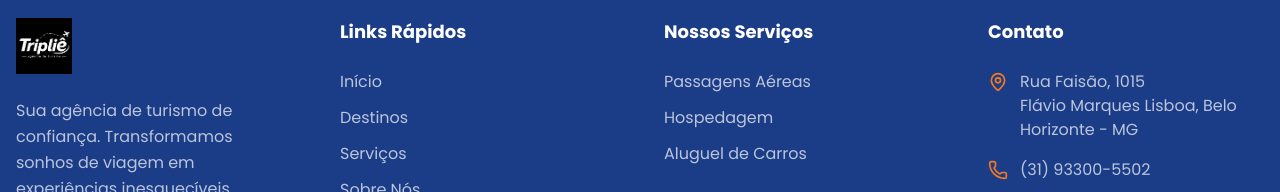
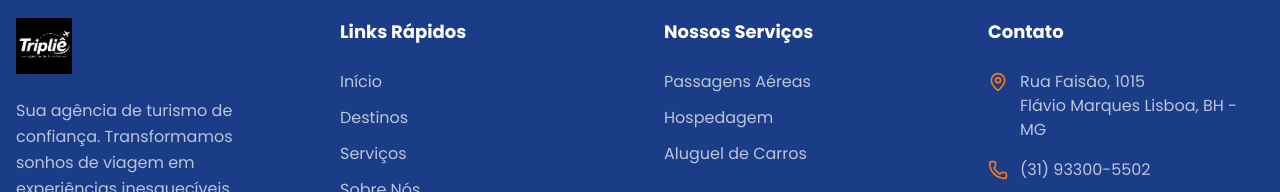
Before and after one commit to bahianobh/triplie, a Next.js app: page / in a window 1280 px wide. Shown: the part 5241-5433 px from the top of the page. Built offline with nearby package versions, Linux system fonts and the light colour scheme.

Commit message:
alteracao de teste
Co-authored-by: Copilot <copilot@github.com>

```diff
--- a/components/footer.tsx
+++ b/components/footer.tsx
@@ -93,7 +93,7 @@ export function Footer() {
                 <MapPin className="h-5 w-5 text-[#F47920] flex-shrink-0 mt-0.5" />
                 <span className="text-white/70">
                   Rua Faisão, 1015<br />
-                  Flávio Marques Lisboa, Belo Horizonte - MG
+                  Flávio Marques Lisboa, BH - MG
                 </span>
               </li>
               <li className="flex items-center gap-3">
```
